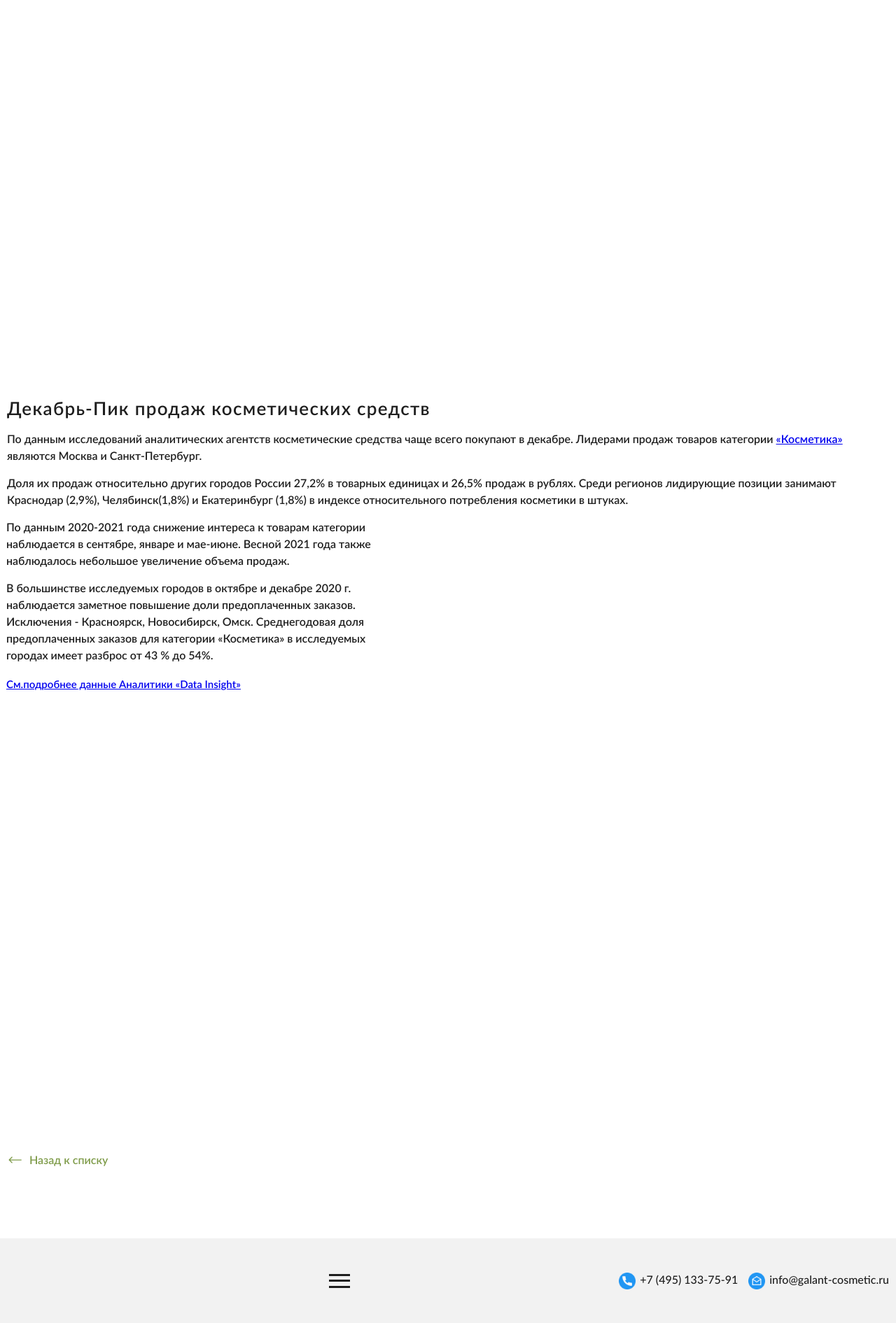
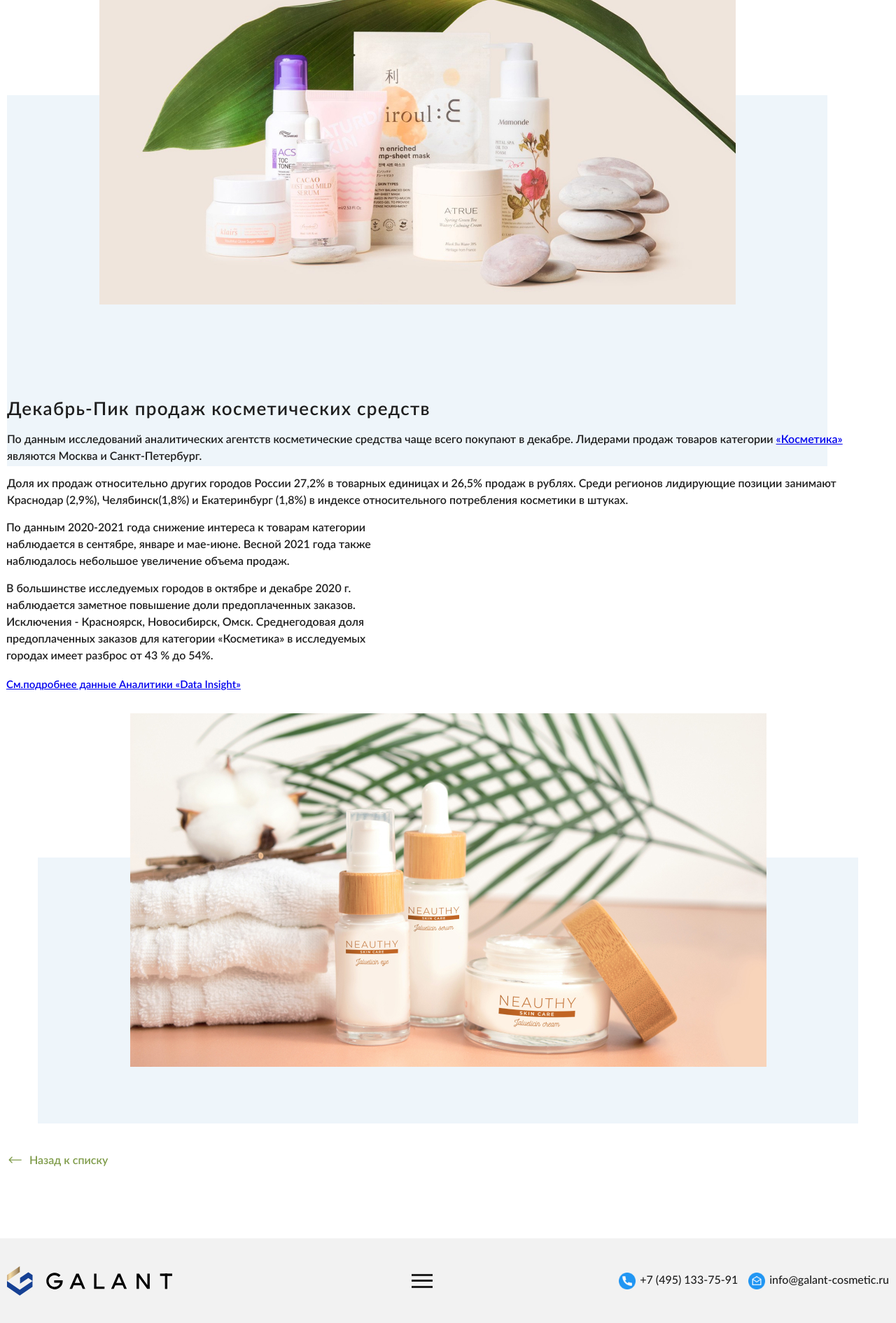
Before and after one commit to Dzuba110729/Kosmetic_test, a plain HTML site: page index.html in a window 1280 px wide. Shown: the part 343-2233 px from the top of the page at 70% size. Drawn offline with nearby package versions, Linux system fonts and the light colour scheme.

Commit message:
Add files via upload

```diff
--- a/index.html
+++ b/index.html
@@ -39,7 +39,7 @@
             <div class="conteiner">
                 <div class="header-menu">
                     <a href="#" class="logo">
-                        <img src="../работа/svg/Group.svg" alt="">
+                        <img src="svg/Group.svg" alt="">
                     </a>
                     <div class="header-burger">
                         <span></span>
@@ -74,8 +74,8 @@
     <main class="content">
         <div class="contents1">
             <div class="contents-img1">
-                <img class="content-fon" src="../работа/png/Rectangle 8.png" alt="">
-                <img class="content-img" src="../работа/images/Vegan_Homepage_Banner_4000x 2.jpg" alt="">
+                <img class="content-fon" src="png/Rectangle 8.png" alt="">
+                <img class="content-img" src="images/Vegan_Homepage_Banner_4000x 2.jpg" alt="">
             </div>
             <div class="content-text">
                 <h2>Декабрь-Пик продаж косметических средств</h2>
@@ -90,8 +90,8 @@
                 <p class="content-text3"><a href="#">См.подробнее данные Аналитики «Data Insight»</a></p>
             </div>
             <div class="contents-img2">
-                <img class="content-fon2" src="../работа/png/Rectangle 8.png" alt="">
-                <img class="content-img2" src="../работа/images/neauthy-skincare-8jg7vumdUlU-unsplash 1.jpg" alt="">
+                <img class="content-fon2" src="png/Rectangle 8.png" alt="">
+                <img class="content-img2" src="images/neauthy-skincare-8jg7vumdUlU-unsplash 1.jpg" alt="">
             </div>
         </div>
     </main>
@@ -102,7 +102,7 @@
         <div class="conteiner">
             <div class="footer-menu">
                 <a href="#" class="logo">
-                    <img src="../работа/svg/Group.svg" alt="">
+                    <img src="svg/Group.svg" alt="">
                 </a>
                 <div class="header-burger1">
                     <span></span>
@@ -124,7 +124,7 @@
             </div>
         </div>
     </footer>
-    <script src="https:/code.jquery.com/jquery-3.4.1.slim.min.js"></script>
+    <script src="https://code.jquery.com/jquery-3.4.1.min.js"></script>
     <script src="js/script.js"></script>
 </body>
 </html>
```
